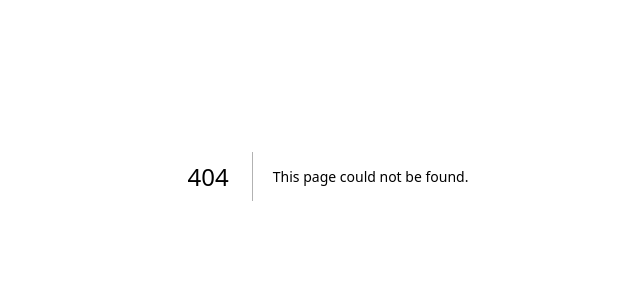
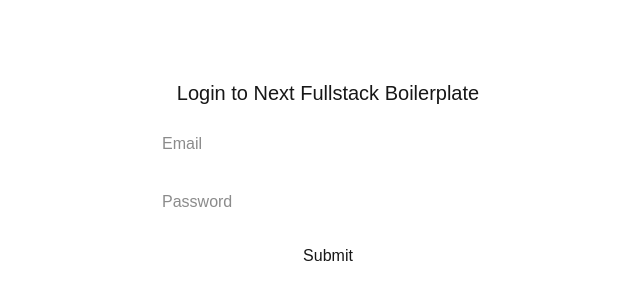
Before and after one commit to SkrzypMajster/next-fullstack-boilerplate, a Next.js app: page /login in a window 1280 px wide. Before the commit this address had no page. Shown: the part 224-524 px from the top of the page, without its empty margins (312-952 px from the left). Built offline with nearby package versions, Linux system fonts and the light colour scheme; no server answers.

Commit message:
feat: add simple login form

```diff
--- /dev/null
+++ b/src/app/(public)/layout.tsx
@@ -0,0 +1,18 @@
+import { ReactNode } from 'react';
+import { redirect } from 'next/navigation';
+
+import { auth } from '@/auth';
+
+type PublicRootLayoutProps = {
+  children: ReactNode;
+};
+
+export default async function PublicRootLayout({ children }: PublicRootLayoutProps) {
+  const session = await auth();
+
+  if (session) {
+    redirect('/');
+  }
+
+  return <>{children}</>;
+}
--- /dev/null
+++ b/src/app/(public)/login/_components/LoginForm.tsx
@@ -0,0 +1,59 @@
+'use client';
+import { FormEventHandler, useState } from 'react';
+import { redirect } from 'next/navigation';
+
+import { useToast } from '@/context/toast';
+import { loginAction } from '@/actions/auth';
+import { APP_NAME } from '@/lib/contants';
+
+export const LoginForm = () => {
+  const showToast = useToast();
+  const [email, setEmail] = useState('');
+  const [password, setPassword] = useState('');
+
+  const handleFormSubmit: FormEventHandler<HTMLFormElement> = async (event) => {
+    event.preventDefault();
+    const { isSuccess, errors } = await loginAction({ email, password });
+
+    if (errors) {
+      showToast({
+        type: 'error',
+        message: String(Object.values(errors)[0]),
+      });
+    }
+
+    if (isSuccess) {
+      redirect('/');
+    }
+  };
+
+  return (
+    <form
+      onSubmit={handleFormSubmit}
+      className="mx-4 flex w-full max-w-sm flex-col space-y-4 rounded-xl border border-white p-4"
+    >
+      <h1 className="text-center text-xl">Login to {APP_NAME}</h1>
+      <input
+        required
+        name="email"
+        placeholder="Email"
+        autoComplete="email"
+        className="rounded-sm border border-white p-2"
+        value={email}
+        onChange={(e) => setEmail(e.target.value)}
+      />
+      <input
+        required
+        name="password"
+        type="password"
+        placeholder="Password"
+        className="rounded-sm border border-white p-2"
+        value={password}
+        onChange={(e) => setPassword(e.target.value)}
+      />
+      <button className="w-full rounded-sm border border-white py-1" type="submit">
+        Submit
+      </button>
+    </form>
+  );
+};
--- /dev/null
+++ b/src/app/(public)/login/page.tsx
@@ -0,0 +1,9 @@
+import { LoginForm } from './_components/LoginForm';
+
+export default async function LoginPage() {
+  return (
+    <main className="flex h-screen w-screen items-center justify-center">
+      <LoginForm />
+    </main>
+  );
+}
--- /dev/null
+++ b/src/app/_components/LogoutButton.tsx
@@ -0,0 +1,14 @@
+'use client';
+import { logout } from '@/actions/auth';
+
+export const LogoutButton = () => {
+  const handleLogout = async () => {
+    logout();
+  };
+
+  return (
+    <button className="rounded-sm border border-white px-4 py-2" onClick={handleLogout}>
+      Logout
+    </button>
+  );
+};
--- a/src/app/page.tsx
+++ b/src/app/page.tsx
@@ -1,7 +1,21 @@
-export default function Home() {
+import { auth } from '@/auth';
+import { LogoutButton } from '@/app/_components/LogoutButton';
+
+export default async function Home() {
+  const session = await auth();
+
+  if (!session) {
+    return (
+      <main className="flex h-screen w-screen items-center justify-center">
+        <h1 className="text-3xl">Hello World!</h1>
+      </main>
+    );
+  }
+
   return (
-    <main className="flex h-screen w-screen items-center justify-center">
-      <h1 className="text-3xl">Hello World!</h1>
+    <main className="flex h-screen w-screen flex-col items-center justify-center gap-4">
+      <h1 className="text-3xl">Hello {session.user?.name}!</h1>
+      <LogoutButton />
     </main>
   );
 }
```
